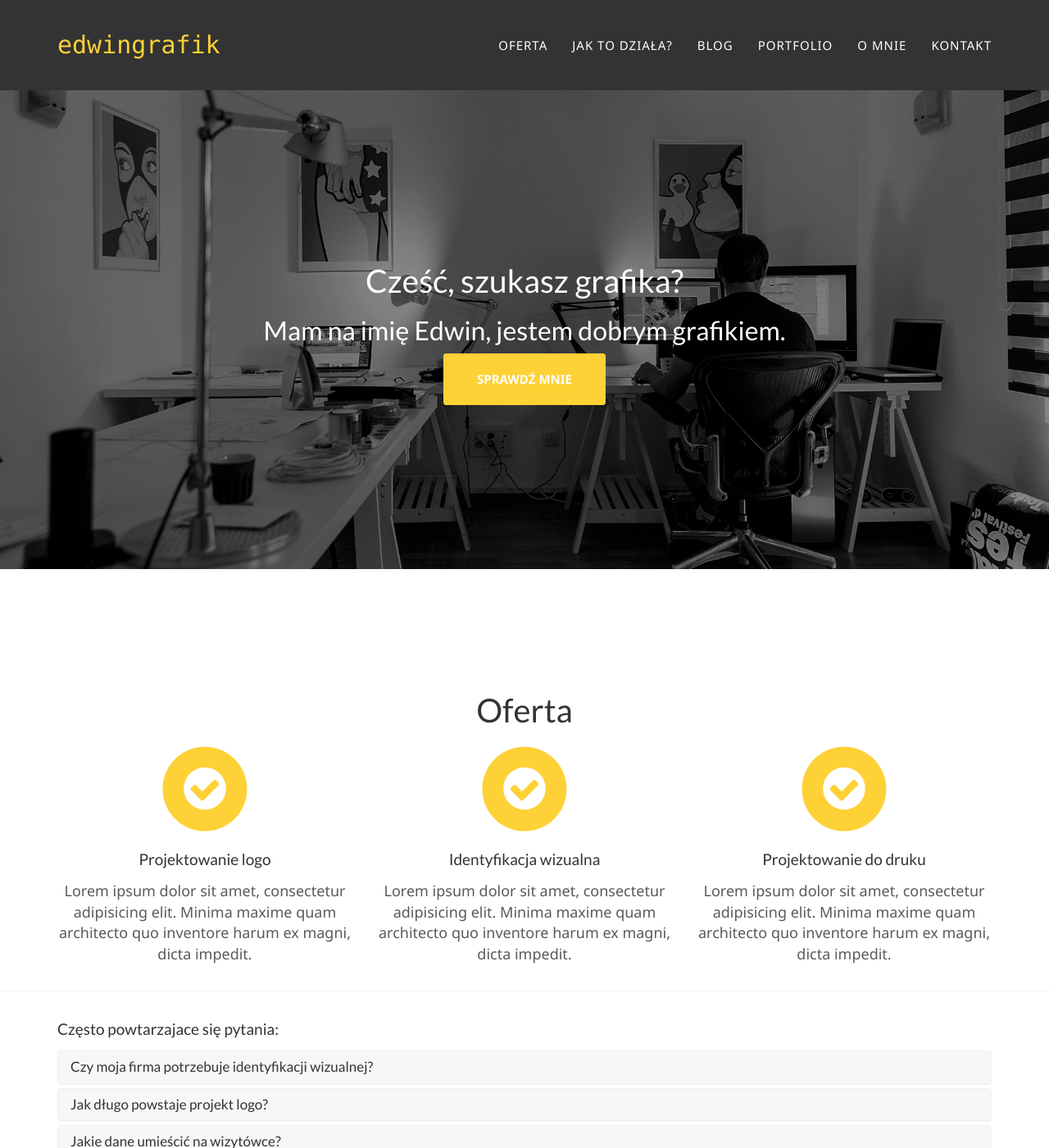
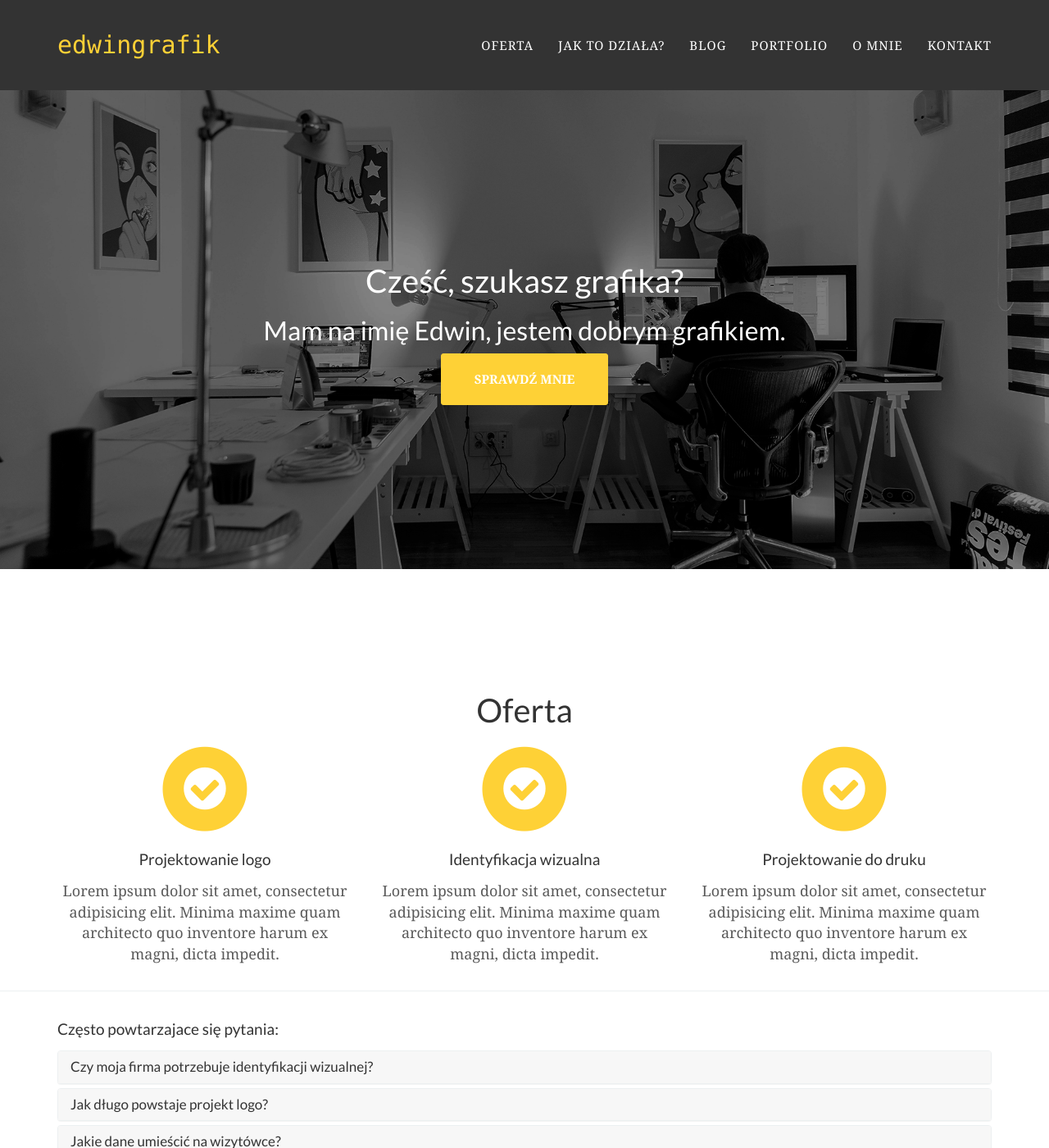
Before and after one commit to edwingrafik/edwingrafik.github.io, a Jekyll site: the page built from index.html, in a window 1280 px wide and 1400 px high. Shown: the whole window at 82% size. Built offline with Jekyll 4.4.1, drawn with Linux system fonts in a browser that asks for light colours; some web fonts are replaced.

Commit message:
Update agency.css

```diff
--- a/_includes/css/agency.css
+++ b/_includes/css/agency.css
@@ -6,7 +6,7 @@
 
 body {
     overflow-x: hidden;
-    font-family: "Segoe UI",Arial,sans-serif;
+    font-family: {{ site.data.template.font.secondary }};
     color: #{{ site.data.template.color.secondary-dark }};
 }
 
```
